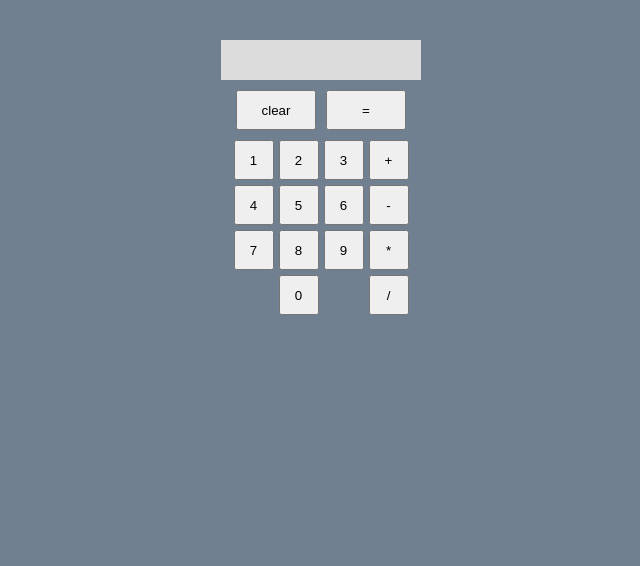
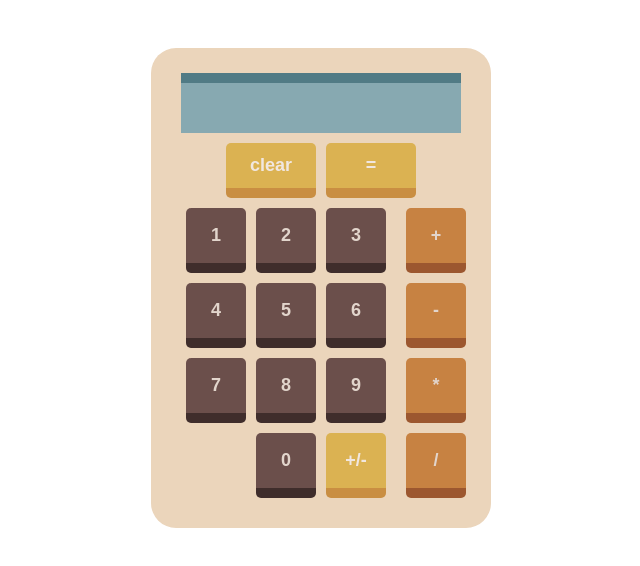
Before and after one commit to rae-jay/ill-calc-u-later, a plain HTML site: page index.html in a window 1280 px wide. Shown: the whole page, without its empty margins (319-959 px from the left). Drawn offline with Linux system fonts and the light colour scheme.

Commit message:
Update visuals

```diff
--- a/index.html
+++ b/index.html
@@ -8,32 +8,34 @@
     </head>
 
     <body>
+        <div id="box">
             <div id="textBox"></div>
             <div id="topBtns">
-            <button class="topBtn clear">clear</button>
-            <button class="topBtn equal">=</button>
+                <button class="ylwBtn topBtn clear">clear</button>
+                <button class="ylwBtn topBtn equal">=</button>
             </div>
             <div id="mainBtns">
                 <div id="numBtns">
-                <button class="numBtn n1">1</button>
-                <button class="numBtn n2">2</button>
-                <button class="numBtn n3">3</button>
-                <button class="numBtn n4">4</button>
-                <button class="numBtn n5">5</button>
-                <button class="numBtn n6">6</button>
-                <button class="numBtn n7">7</button>
-                <button class="numBtn n8">8</button>
-                <button class="numBtn n9">9</button>
-                <button class="numBtn n0">0</button>
+                    <button class="sqrBtn numBtn n1">1</button>
+                    <button class="sqrBtn numBtn n2">2</button>
+                    <button class="sqrBtn numBtn n3">3</button>
+                    <button class="sqrBtn numBtn n4">4</button>
+                    <button class="sqrBtn numBtn n5">5</button>
+                    <button class="sqrBtn numBtn n6">6</button>
+                    <button class="sqrBtn numBtn n7">7</button>
+                    <button class="sqrBtn numBtn n8">8</button>
+                    <button class="sqrBtn numBtn n9">9</button>
+                    <button class="sqrBtn numBtn n0">0</button>
+                    <button class="sqrBtn ylwBtn neg">+/-</button>
                 </div>
                 <div id="operBtns">
-                <button class="operBtn add">+</button>
-                <button class="operBtn sub">-</button>
-                <button class="operBtn mul">*</button>
-                <button class="operBtn div">/</button>
+                    <button class="sqrBtn operBtn add">+</button>
+                    <button class="sqrBtn operBtn sub">-</button>
+                    <button class="sqrBtn operBtn mul">*</button>
+                    <button class="sqrBtn operBtn div">/</button>
                 </div>
             </div>
-
+        </div>
     </body>
 
 </html>
--- a/script.js
+++ b/script.js
@@ -11,6 +11,8 @@ const numBtns = [];
 for(i = 0; i < 10; i++){
     numBtns.push(document.querySelector(`.n${i}`))
 }
+
+const negBtn = document.querySelector(".neg");
 
 const operBtns = [document.querySelector(".add"), document.querySelector(".sub"),
                   document.querySelector(".mul"), document.querySelector(".div"), ]
@@ -95,6 +97,8 @@ document.querySelector("#numBtns").addEventListener('click', (eek) => {
         case numBtns[9]:
             currentNum += "9";
             displayText.textContent += "9";
+            break;
+        case negBtn:
             break;
     }
 })
--- a/style.css
+++ b/style.css
@@ -1,27 +1,44 @@
 *{
     font-family: Arial, Helvetica, sans-serif;
     box-sizing: border-box;
-
+    font-size: large;
+    font-weight: bolder;
 }
 /*( operBtns, numBtns ) */
-
 body{
     display: flex;
+    justify-content: center;
+}
+
+#box{
+    display: flex;
+    flex:none;
     flex-direction: column;
     align-items: center;
+
+    width: 340px;
+    height: 480px;
     margin-top: 40px;
+    padding: 25px;
     gap: 10px;
+    border-radius: 25px;
 
-    background-color: slategray;
+    background-color: rgb(235, 213, 187);
 }
 
 #textBox{
-    background-color: rgb(220, 220, 220);
-    width: 200px;
-    height: 40px;
+    background-color: rgb(135, 169, 177);
+    border-style: solid;
+    border-width: 0px;
+    border-top-width: 10px;
+    border-color: rgb(81, 123, 133);;
+    color: rgb(255, 255, 255);
+
+    width: 280px;
+    height: 60px;
+    text-align: right;
+    font-size: xx-large;
     padding: 7px;
-    text-align: right;
-    font-size: x-large;
 }
 
 #topBtns{
@@ -30,36 +47,91 @@ body{
     gap: 10px;
 }
 
+.ylwBtn{
+    border-color: rgb(201, 142, 66);
+
+    color: rgb(241, 231, 224);
+    background-color: rgb(219, 178, 82);
+}
+
+.ylwBtn:active{
+    background-color: rgb(201, 142, 66);
+}
+
 .topBtn{
-    width: 80px;
-    height: 40px;
+    width: 90px;
+    height: 55px;
+
+
+    border-radius: 5px;
+    border-style: solid;
+    border-width: 0px;
+    border-bottom-width: 10px;
 }
+
+
 
 #mainBtns{
     display: flex;
-    gap: 5px;
+    gap: 20px;
 }
 
 #operBtns{
     display: flex;
     flex-direction: column;
-    gap: 5px;
+    gap: 10px;
 }
 
 #numBtns{
     display: flex;
     flex-wrap: wrap;
-    justify-content: center;
-    width: 130px;
-    gap: 5px;
+    justify-content: right;
+    /*width: 130px;*/
+    gap: 10px;
+}
+
+.sqrBtn{
+    width: 60px;
+    height: 65px;
+    border-radius: 5px;
+    border-style: solid;
+    border-width: 0px;
+    border-bottom-width: 10px;
 }
 
 .numBtn{
-    width: 40px;
-    height: 40px;
+    /*width: 60px;
+    height: 65px;
+    border-radius: 5px;
+    border-style: solid;
+    border-width: 0px;
+    border-bottom-width: 10px;*/
+
+    border-color: rgb(63, 45, 43);
+
+    color: rgb(226, 213, 204);
+    background-color: rgb(107, 79, 75);
+
+}
+
+.numBtn:active{
+    background-color: rgb(63, 45, 43);
 }
 
 .operBtn{
-    width: 40px;
-    height: 40px;
+    /*width: 60px;
+    height: 65px;
+    border-radius: 5px;
+    border-style: solid;
+    border-width: 0px;
+    border-bottom-width: 10px;*/
+
+    border-color: rgb(156, 87, 47);
+
+    color: rgb(226, 213, 204);
+    background-color: rgb(199, 130, 66);
 }
+
+.operBtn:active{
+    background-color: rgb(156, 87, 47);
+}
```
Lines whose indentation alone changed are shown as unchanged.
